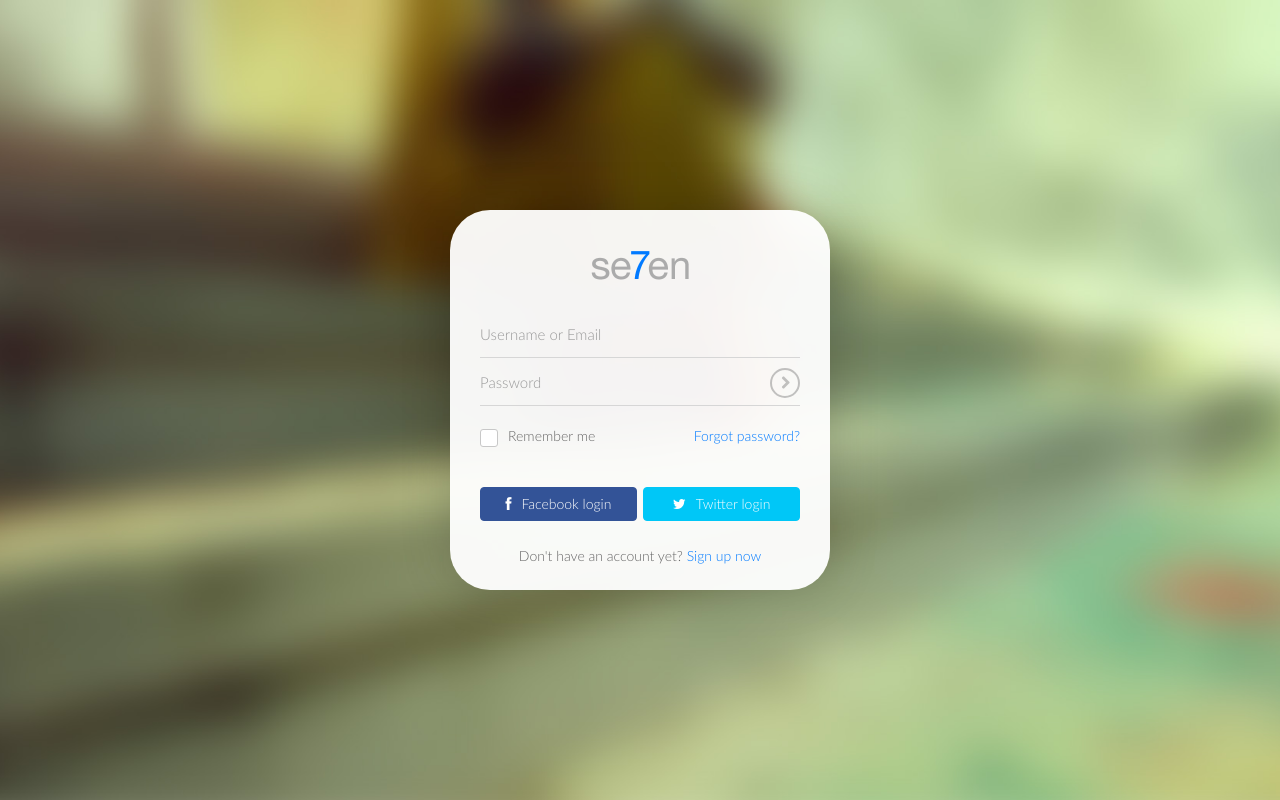
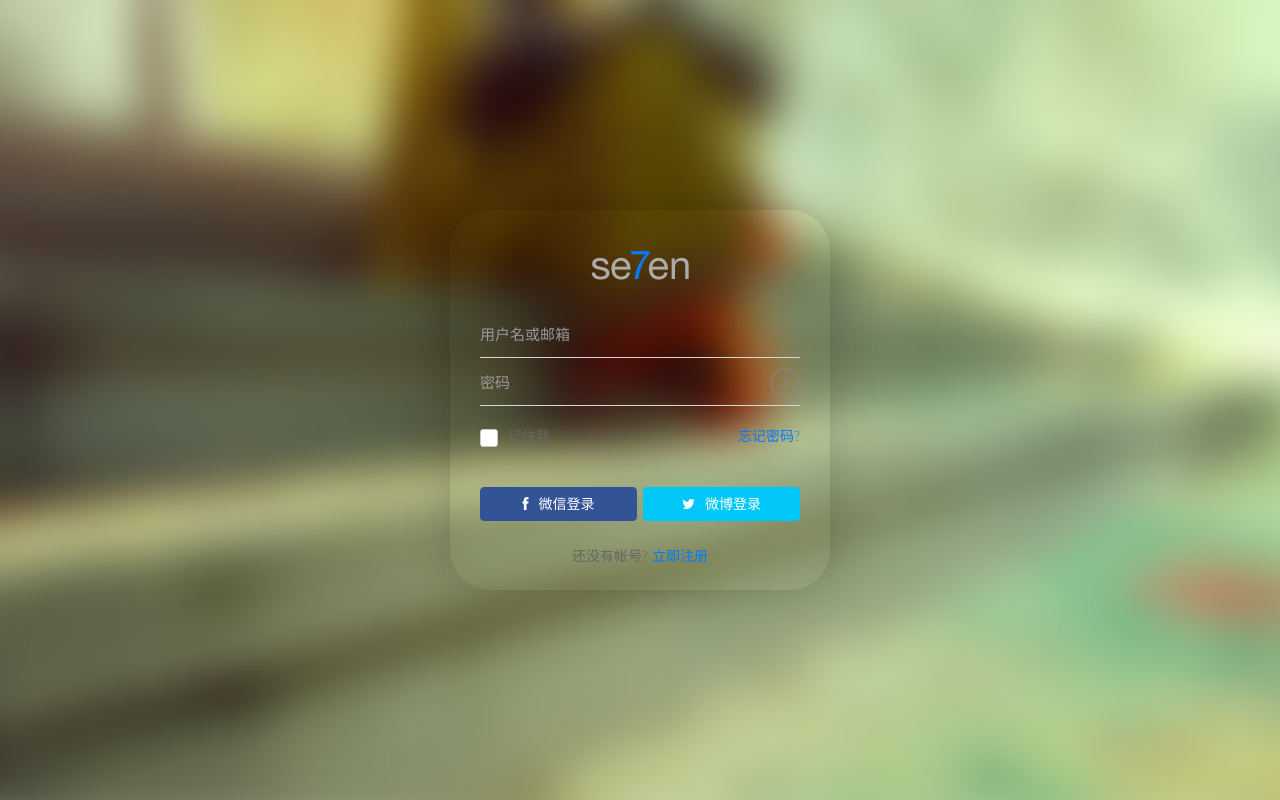
Before and after one commit to pengqiuyuan/Material-design-LoginAndSignup, a plain HTML site: page login1.html in a window 1280 px wide. Drawn offline with Linux system fonts and the light colour scheme.

Commit message:
修改、logo

```diff
--- a/login1.html
+++ b/login1.html
@@ -25,26 +25,26 @@
     <!-- Login Screen -->
     <div class="login-wrapper">
       <div class="login-container">
-        <a href="index.html"><img width="100" height="30" src="images/logo-login%402x.png" /></a>
-        <form action="http://sharpandnimble.com/se7en/demo/index.html">
+        <a href="#"><img width="100" height="30" src="images/logo-login%402x.png" /></a>
+        <form action="#">
           <div class="form-group">
-            <input class="form-control" placeholder="Username or Email" type="text">
+            <input class="form-control" placeholder="用户名或邮箱" type="text">
           </div>
           <div class="form-group">
-            <input class="form-control" placeholder="Password" type="text"><input type="submit" value="&#xf054;">
+            <input class="form-control" placeholder="密码" type="text"><input type="submit" value="&#xf054;">
           </div>
           <div class="form-options clearfix">
-            <a class="pull-right" href="#">Forgot password?</a>
+            <a class="pull-right" href="#">忘记密码?</a>
             <div class="text-left">
-              <label class="checkbox"><input type="checkbox"><span>Remember me</span></label>
+              <label class="checkbox"><input type="checkbox"><span>记住我</span></label>
             </div>
           </div>
         </form>
         <div class="social-login clearfix">
-          <a class="btn btn-primary pull-left facebook" href="index-2.html"><i class="icon-facebook"></i>Facebook login</a><a class="btn btn-primary pull-right twitter" href="index-2.html"><i class="icon-twitter"></i>Twitter login</a>
+          <a class="btn btn-primary pull-left facebook" href="index-2.html"><i class="icon-facebook"></i>微信登录</a><a class="btn btn-primary pull-right twitter" href="index-2.html"><i class="icon-twitter"></i>微博登录</a>
         </div>
         <p class="signup">
-          Don't have an account yet? <a href="signup1.html">Sign up now</a>
+            还没有帐号? <a href="signup1.html">立即注册</a>
         </p>
       </div>
     </div>
--- a/stylesheets/style.css
+++ b/stylesheets/style.css
@@ -135,8 +135,6 @@ body.login1 {
     width: 100%;
     height: 100%; }
   body.login1 .login-container {
-    background-color: white;
-    background-color: rgba(255, 255, 255, 0.95);
     border-radius: 40px;
     box-shadow: 0 0 50px rgba(0, 0, 0, 0.2);
     padding: 30px;
```
